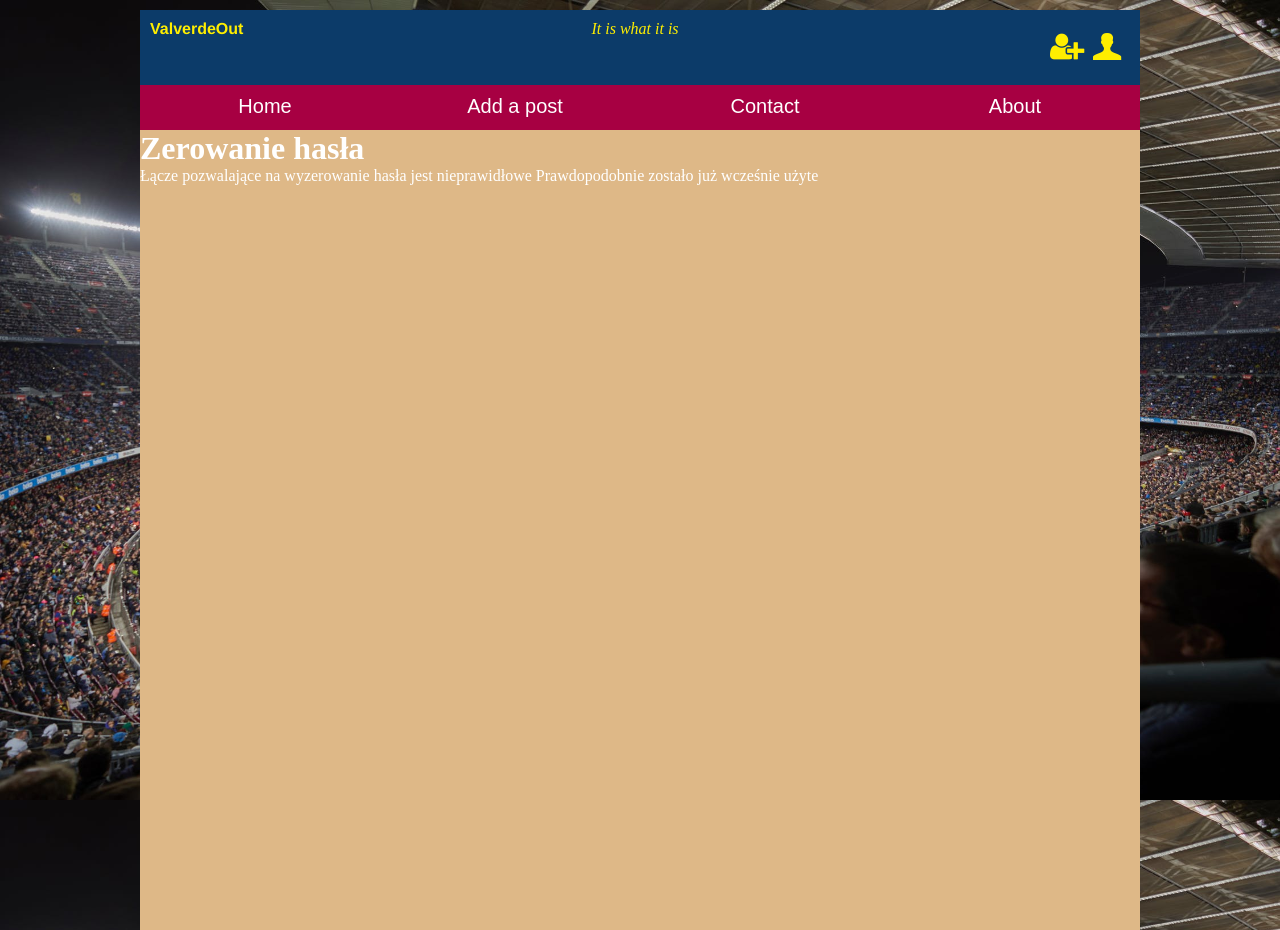
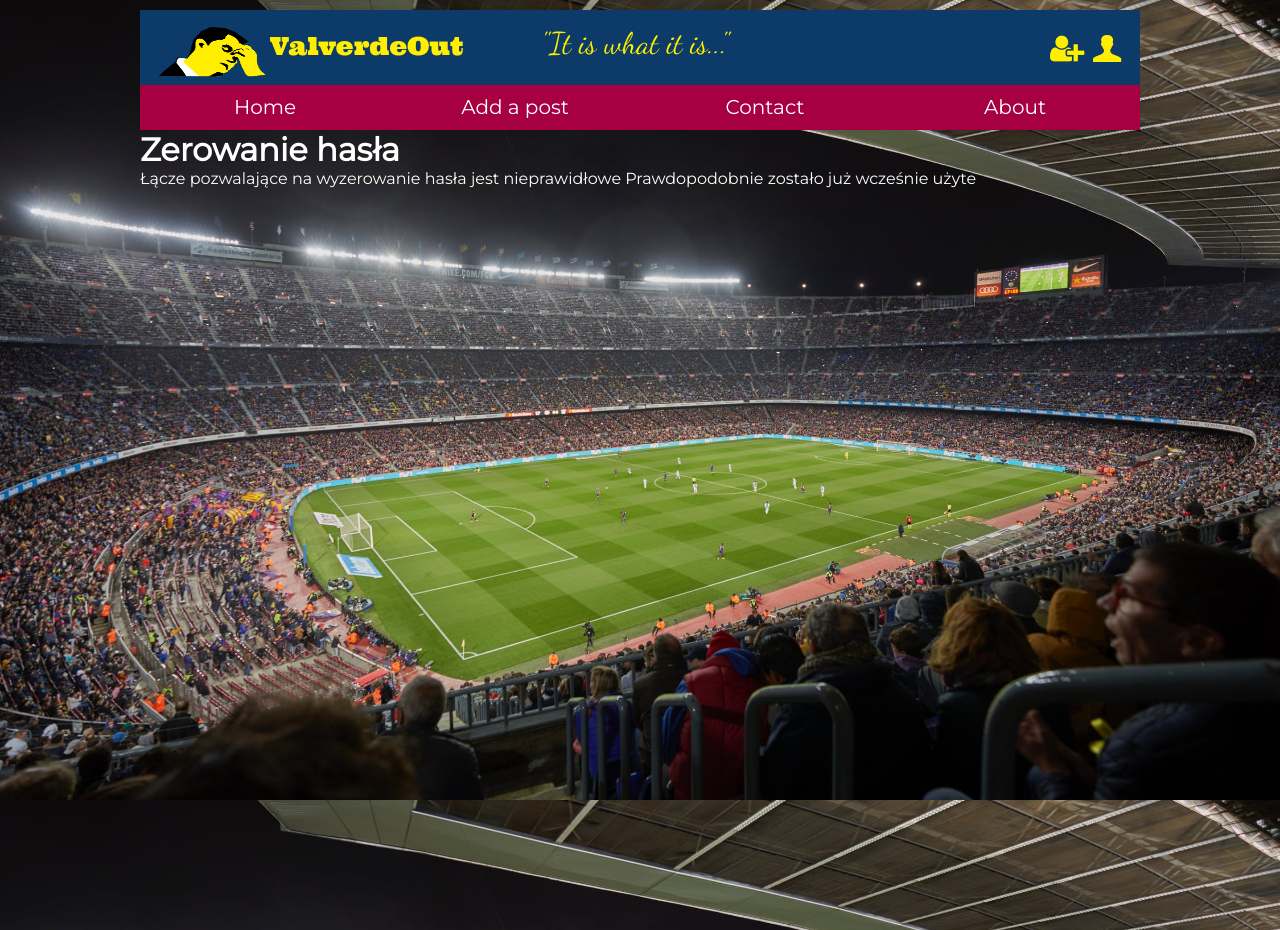
Before and after one commit to avatarr95/Full-Social-Website-for-Football-Fans, a Django app: a page that uses mysite/valverde/templates/base.html in a window 1280 px wide. Run offline with Django 3.2, Linux system fonts and the light colour scheme.

Commit message:
added css and fonts. Seems great

```diff
--- a/mysite/valverde/static/valverde/style.css
+++ b/mysite/valverde/static/valverde/style.css
@@ -8,6 +8,14 @@ body {
     background-size: 100%;
     background-attachment: fixed;
 }
+*/
+
+@import url('https://fonts.googleapis.com/css?family=Bebas+Neue|Dancing+Script|Lato|Lobster|Montserrat|Pacifico|Permanent+Marker|Sacramento|Shadows+Into+Light|Ultra&display=swap');
+/*
+font-family: 'Montserrat', sans-serif;
+font-family: 'Ultra', serif;
+font-family: 'Lobster', cursive;
+font-family: 'Bebas Neue', cursive;
 */
 
 * {
@@ -21,6 +29,7 @@ body {
     background-size: 100%;
     background-attachment: fixed;
     color: white;
+    font-family: 'Montserrat', sans-serif;
 }
 
 h1, h2 {
@@ -59,7 +68,12 @@ h1, h2 {
     width: 320px;
     height: inherit;
     margin: 0;
-    font-family: Helvetica, sans-serif;
+    font-family: 'Ultra', serif;
+    font-size: 25px;
+}
+
+.valverde_out {
+    margin-top: 10px;
 }
 
 .left_container a {
@@ -73,9 +87,10 @@ h1, h2 {
     float: left;
     width: 330px;
     height: inherit;
-    margin: 0;
-    font-style: italic;
-    text-align: center
+    margin-top: 5px;
+    text-align: center;
+    font-size: 30px;
+    font-family: 'Dancing Script', cursive;
 
 }
 
@@ -112,7 +127,7 @@ h1, h2 {
     width: 25%;
     height: 100%;
     color: white;
-    font-family: Arial, Helvetica, sans-serif;
+    font-family: 'Montserrat', Helvetica, sans-serif;
     font-size: 20px;
 
 }
@@ -139,7 +154,6 @@ h1, h2 {
 #content {
     width: 100%;
     height: 800px;
-    background-color: burlywood;
 
 }
 
@@ -148,6 +162,7 @@ h1, h2 {
     width: 100%;
     background-color: black;
     border-bottom: 1px solid gray;
+    font-family: 'Lato', sans-serif;
 
 }
 
@@ -214,6 +229,7 @@ h1, h2 {
     color: #FFEE00;
     text-align: center;
     height: 20px;
+    font-weight: bold;
 }
 
 
@@ -277,6 +293,7 @@ h1, h2 {
     color: #FFEE00;
     text-align: center;
     height: 20px;
+    font-weight: bold;
 }
 
 #most_c {
@@ -321,9 +338,10 @@ h1, h2 {
 /* end of 2 most commented posts */
 
 
+
 #last20_on_the_left_and_ads_on_the_right {
     width: 980px;
-    background-color: lightgray;
+    background-color: rgb(245, 241, 241);
     padding: 10px;
     color: black;
 }
@@ -334,7 +352,7 @@ h1, h2 {
 
 #last_20_on_the_left {
     width: 75%;
-    background-color: lightgray;
+    background-color: rgb(241, 237, 237);
 }
 
 #last_20_on_the_left img {
@@ -346,8 +364,9 @@ h1, h2 {
 
 .article {
     color: black;
+    font-size: 0.85em;
     text-align: justify;
-    line-height: 1.5em;
+    line-height: 1.8em;
 }
 
 .article:hover {background-color: rgb(197, 195, 195);}
--- a/mysite/valverde/templates/base.html
+++ b/mysite/valverde/templates/base.html
@@ -6,7 +6,6 @@
     <!-- Required meta tags -->
     <meta charset="utf-8">
     <link rel="stylesheet" type="text/css" href="{% static 'valverde/style.css' %}">
-    <link href="https://fonts.googleapis.com/css?family=Montserrat&display=swap" rel="stylesheet"> <!-- MONTSERRAT <3 -->
     <link rel="stylesheet" type="text/css" href="{% static 'valverde/fontello/css/fontello.css' %}"> <!-- helpful login icons -->
     <link rel="stylesheet" type="text/css" href="{% static 'valverde/fontello2/css/fontello.css' %}">
 
@@ -15,8 +14,11 @@
   <body>
     <div class="wrapper">
         <div class="topbar">
-            <div class="left_container"><p class="valverde_out"><a href="{% url 'valverde:index' %}">ValverdeOut</a><p></div>
-            <div class="mid_container">It is what it is</div>
+            <a href="{% url 'valverde:index' %}">
+            <div class="left_container"><img style="float: left;" width="120px" height="60px" src="{% static 'edziu1.png' %}"><p class="valverde_out">ValverdeOut<p></div>
+            </a>
+
+            <div class="mid_container"> "It is what it is..."</div>
             <div class="right_container">
               {% if user.is_authenticated %}
                 <p class="icons"><a href="{% url 'logout' %}" title="logout"><i class="icon-logout-1"></i></a></p>
--- a/mysite/valverde/templates/valverde/index.html
+++ b/mysite/valverde/templates/valverde/index.html
@@ -76,7 +76,7 @@
                 <div class="post_image"><img src="{{ post.image.url }}"></div>
                 <div class="post_data"><h2>{{ post.title }}</h2>
                 <i>{{ post.publish }} by {{ post.author }}</i>
-                <p>{{ post.body|truncatechars:50 }}</p></div>
+                <p>{{ post.body|truncatechars:70 }}</p></div>
                 <div style="clear: both">
 
                 <hr>
```
Also changed, not shown: mysite/media/images/chess1.jpg (added), mysite/media/images/soccer2.png (added), mysite/media/images/soccer3.JPG (added), mysite/valverde/static/edziu.png (added), mysite/valverde/static/edziu1.png (added), mysite/valverde/static/sleep.png (deleted).
